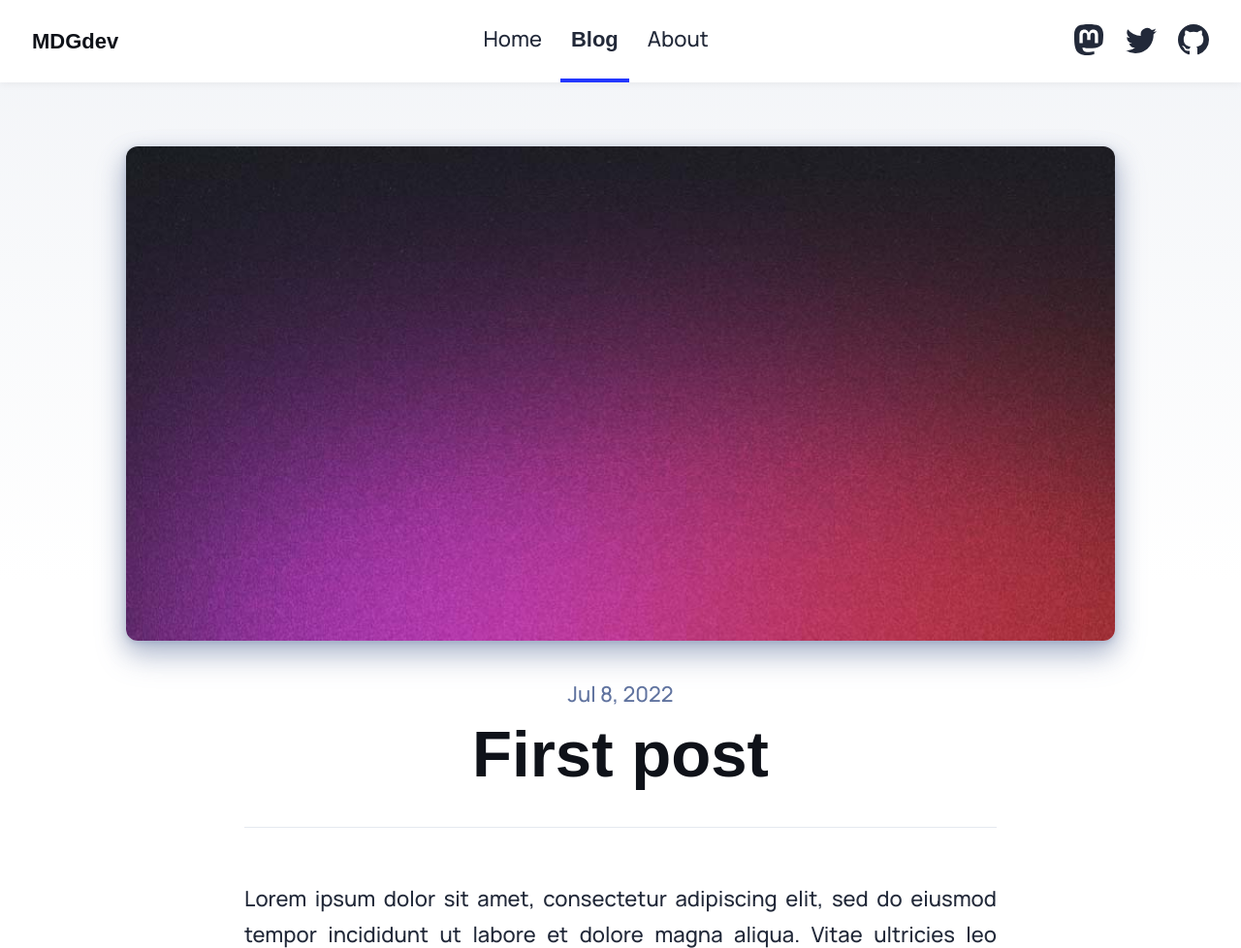
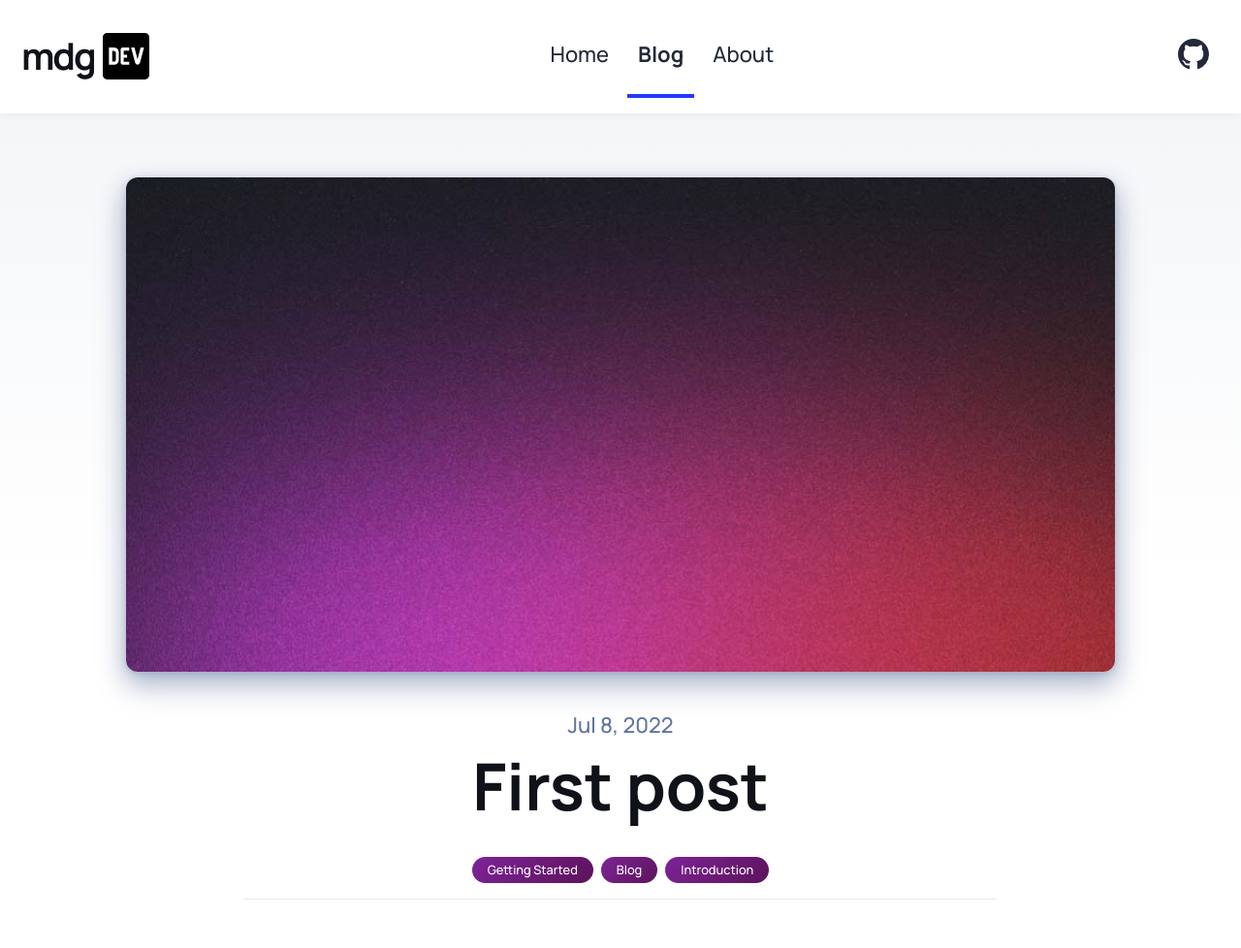
Before and after one commit to mdgdeveloper/mdgdev-blog, an Astro site: page /blog/first-post in a window 1280 px wide. Shown: the top 978 px of the page at 97% size. Built offline with nearby package versions, Linux system fonts and the light colour scheme; Astro itself is replaced by a stand-in of ours; a web font is replaced by a local one.

Commit message:
feat(main): Updated logo and fixed issues with fonts

```diff
--- a/src/components/Header.astro
+++ b/src/components/Header.astro
@@ -1,37 +1,27 @@
 ---
 import { SITE_TITLE } from "../consts";
 import HeaderLink from "./HeaderLink.astro";
+import DevLogo from "../assets/dev.svg";
 ---
 
 <header>
 	<nav>
-		<h2><a href="/">{SITE_TITLE}</a></h2>
+		<h2>
+			<a href="/">
+				<span class="logo-container">
+					<span class="mdg-text">mdg</span>
+					<img src={DevLogo.src} alt="dev" class="dev-logo" />
+				</span>
+			</a>
+		</h2>
 		<div class="internal-links">
 			<HeaderLink href="/">Home</HeaderLink>
 			<HeaderLink href="/blog">Blog</HeaderLink>
 			<HeaderLink href="/about">About</HeaderLink>
 		</div>
 		<div class="social-links">
-			<a href="https://m.webtoo.ls/@astro" target="_blank">
-				<span class="sr-only">Follow Astro on Mastodon</span>
-				<svg viewBox="0 0 16 16" aria-hidden="true" width="32" height="32"
-					><path
-						fill="currentColor"
-						d="M11.19 12.195c2.016-.24 3.77-1.475 3.99-2.603.348-1.778.32-4.339.32-4.339 0-3.47-2.286-4.488-2.286-4.488C12.062.238 10.083.017 8.027 0h-.05C5.92.017 3.942.238 2.79.765c0 0-2.285 1.017-2.285 4.488l-.002.662c-.004.64-.007 1.35.011 2.091.083 3.394.626 6.74 3.78 7.57 1.454.383 2.703.463 3.709.408 1.823-.1 2.847-.647 2.847-.647l-.06-1.317s-1.303.41-2.767.36c-1.45-.05-2.98-.156-3.215-1.928a3.614 3.614 0 0 1-.033-.496s1.424.346 3.228.428c1.103.05 2.137-.064 3.188-.189zm1.613-2.47H11.13v-4.08c0-.859-.364-1.295-1.091-1.295-.804 0-1.207.517-1.207 1.541v2.233H7.168V5.89c0-1.024-.403-1.541-1.207-1.541-.727 0-1.091.436-1.091 1.296v4.079H3.197V5.522c0-.859.22-1.541.66-2.046.456-.505 1.052-.764 1.793-.764.856 0 1.504.328 1.933.983L8 4.39l.417-.695c.429-.655 1.077-.983 1.934-.983.74 0 1.336.259 1.791.764.442.505.661 1.187.661 2.046v4.203z"
-					></path></svg
-				>
-			</a>
-			<a href="https://twitter.com/astrodotbuild" target="_blank">
-				<span class="sr-only">Follow Astro on Twitter</span>
-				<svg viewBox="0 0 16 16" aria-hidden="true" width="32" height="32"
-					><path
-						fill="currentColor"
-						d="M5.026 15c6.038 0 9.341-5.003 9.341-9.334 0-.14 0-.282-.006-.422A6.685 6.685 0 0 0 16 3.542a6.658 6.658 0 0 1-1.889.518 3.301 3.301 0 0 0 1.447-1.817 6.533 6.533 0 0 1-2.087.793A3.286 3.286 0 0 0 7.875 6.03a9.325 9.325 0 0 1-6.767-3.429 3.289 3.289 0 0 0 1.018 4.382A3.323 3.323 0 0 1 .64 6.575v.045a3.288 3.288 0 0 0 2.632 3.218 3.203 3.203 0 0 1-.865.115 3.23 3.23 0 0 1-.614-.057 3.283 3.283 0 0 0 3.067 2.277A6.588 6.588 0 0 1 .78 13.58a6.32 6.32 0 0 1-.78-.045A9.344 9.344 0 0 0 5.026 15z"
-					></path></svg
-				>
-			</a>
-			<a href="https://github.com/withastro/astro" target="_blank">
-				<span class="sr-only">Go to Astro's GitHub repo</span>
+			<a href="https://github.com/mdgdeveloper" target="_blank">
+				<span class="sr-only">Go to MDG's GitHub repo</span>
 				<svg viewBox="0 0 16 16" aria-hidden="true" width="32" height="32"
 					><path
 						fill="currentColor"
@@ -84,6 +74,27 @@ import HeaderLink from "./HeaderLink.astro";
 		flex-wrap: wrap;
 		gap: 0.5rem;
 	}
+
+	.logo-container {
+		display: flex;
+		justify-content: center;
+		align-items: center;
+		font-size: 2.4rem;
+		letter-spacing: -0.05em;
+		font-weight: 700;
+		color: rgb(var(--black));
+	}
+
+	.mdg-text {
+		font-family: "Manrope", sans-serif;
+		font-weight: 700;
+	}
+
+	.dev-logo {
+		width: 4rem;
+		height: 4rem;
+	}
+
 	@media (max-width: 720px) {
 		.social-links {
 			display: none;
@@ -98,5 +109,22 @@ import HeaderLink from "./HeaderLink.astro";
 		header {
 			padding: 0 0.5em;
 		}
+		.logo-container {
+			font-size: 1.25rem;
+		}
+		.dev-logo {
+			width: 1.75rem;
+			height: 1.75rem;
+		}
+	}
+
+	@media (max-width: 480px) {
+		.logo-container {
+			font-size: 1.1rem;
+		}
+		.dev-logo {
+			width: 1.5rem;
+			height: 1.5rem;
+		}
 	}
 </style>
--- a/src/content.config.ts
+++ b/src/content.config.ts
@@ -13,6 +13,7 @@ const blog = defineCollection({
 			pubDate: z.coerce.date(),
 			updatedDate: z.coerce.date().optional(),
 			heroImage: image().optional(),
+			tags: z.array(z.string()).optional(),
 		}),
 });
 
--- a/src/content/blog/first-post.md
+++ b/src/content/blog/first-post.md
@@ -3,6 +3,7 @@ title: 'First post'
 description: 'Lorem ipsum dolor sit amet'
 pubDate: 'Jul 08 2022'
 heroImage: '../../assets/blog-placeholder-3.jpg'
+tags: ['Getting Started', 'Blog', 'Introduction']
 ---
 
 Lorem ipsum dolor sit amet, consectetur adipiscing elit, sed do eiusmod tempor incididunt ut labore et dolore magna aliqua. Vitae ultricies leo integer malesuada nunc vel risus commodo viverra. Adipiscing enim eu turpis egestas pretium. Euismod elementum nisi quis eleifend quam adipiscing. In hac habitasse platea dictumst vestibulum. Sagittis purus sit amet volutpat. Netus et malesuada fames ac turpis egestas. Eget magna fermentum iaculis eu non diam phasellus vestibulum lorem. Varius sit amet mattis vulputate enim. Habitasse platea dictumst quisque sagittis. Integer quis auctor elit sed vulputate mi. Dictumst quisque sagittis purus sit amet.
--- a/src/content/blog/why-i-still-study-math-as-a-senior-engineer.md
+++ b/src/content/blog/why-i-still-study-math-as-a-senior-engineer.md
@@ -3,7 +3,7 @@ title: 'Why I Still Study Math as a Senior Engineer'
 description: 'A reflection on why I still study math as a senior engineer, not for credentials, but to sharpen how I think, build, and solve complex problems.'
 pubDate: 'Aug 10 2025'
 heroImage: '../../assets/math.jpg'
-
+tags: ['Mathematics', 'Engineering', 'Learning', 'Professional Development', 'Problem Solving']
 ---
 
 Most people assume that once you're deep into your career, juggling systems, writing production code, leading architecture decisions, you're done with math. You’ve made it past the formulas and the theorems. Math is for students. Algorithms are for search engines. Right?
--- /dev/null
+++ b/src/content/drafts/using-local-llm-with-ollama.md
@@ -0,0 +1,8 @@
+---
+title: 'Using Local LLM with Ollama'
+description: 'Exploring the integration of local large language models with the Ollama framework for enhanced AI capabilities.'
+pubDate: 'Aug 14 2025'
+heroImage: '../../assets/ollama.jpg'
+tags: ['AI', 'Ollama', 'LLM', 'Local Models']
+
+---
--- a/src/layouts/BlogPost.astro
+++ b/src/layouts/BlogPost.astro
@@ -8,7 +8,14 @@ import Header from "../components/Header.astro";
 
 type Props = CollectionEntry<"blog">["data"];
 
-const { title, description, pubDate, updatedDate, heroImage } = Astro.props;
+const {
+  title,
+  description,
+  pubDate,
+  updatedDate,
+  heroImage,
+  tags = [],
+} = Astro.props;
 ---
 
 <html lang="en">
@@ -63,6 +70,37 @@ const { title, description, pubDate, updatedDate, heroImage } = Astro.props;
         font-style: italic;
       }
 
+      .tags {
+        display: flex;
+        flex-wrap: wrap;
+        gap: 0.5rem;
+        margin: 1rem 0;
+        justify-content: center;
+      }
+
+      .tag {
+        background: linear-gradient(
+          135deg,
+          var(--tagaccent) 0%,
+          var(--tagaccent-dark) 100%
+        );
+        color: white;
+        padding: 0.45rem 1rem;
+        border-radius: 1rem;
+        font-size: 0.8rem;
+        font-weight: 500;
+        text-decoration: none;
+        transition: all 0.3s ease;
+        border: none;
+        cursor: pointer;
+      }
+
+      .tag:hover {
+        transform: translateY(-2px);
+        box-shadow: 0 4px 12px rgba(var(--tagaccent), 0.3);
+        color: white;
+      }
+
       @media (max-width: 768px) {
         .prose {
           padding: 0.5em;
@@ -82,6 +120,13 @@ const { title, description, pubDate, updatedDate, heroImage } = Astro.props;
         }
         .title h1 {
           font-size: 1.75rem;
+        }
+        .tags {
+          margin: 0.5rem 0;
+        }
+        .tag {
+          font-size: 0.7rem;
+          padding: 0.2rem 0.6rem;
         }
       }
     </style>
@@ -111,6 +156,15 @@ const { title, description, pubDate, updatedDate, heroImage } = Astro.props;
               }
             </div>
             <h1>{title}</h1>
+            {
+              tags && tags.length > 0 && (
+                <div class="tags">
+                  {tags.map((tag: string) => (
+                    <span class="tag">{tag}</span>
+                  ))}
+                </div>
+              )
+            }
             <hr />
           </div>
 
--- a/src/pages/index.astro
+++ b/src/pages/index.astro
@@ -9,12 +9,7 @@ import { SITE_DESCRIPTION, SITE_TITLE } from "../consts";
 
 // Get latest 3 blog posts
 const posts = (await getCollection("blog"))
-  .sort(
-    (
-      a,
-      b,
-    ) => b.data.pubDate.valueOf() - a.data.pubDate.valueOf(),
-  )
+  .sort((a, b) => b.data.pubDate.valueOf() - a.data.pubDate.valueOf())
   .slice(0, 3);
 ---
 
@@ -22,18 +17,7 @@ const posts = (await getCollection("blog"))
 <html lang="en">
   <head>
     <BaseHead title={SITE_TITLE} description={SITE_DESCRIPTION} />
-    <link rel="preconnect" href="https://fonts.googleapis.com" />
-    <link rel="preconnect" href="https://fonts.gstatic.com" crossorigin />
-    <link
-      href="https://fonts.googleapis.com/css2?family=Manrope:wght@200;300;400;500;600;700;800&display=swap"
-      rel="stylesheet"
-    />
     <style>
-      * {
-        font-family: "Manrope", sans-serif;
-        box-sizing: border-box;
-      }
-
       main {
         max-width: 1200px;
         margin: 0 auto;
--- a/src/styles/global.css
+++ b/src/styles/global.css
@@ -7,6 +7,8 @@
 :root {
 	--accent: #2337ff;
 	--accent-dark: #000d8a;
+	--tagaccent: #7d2398;
+	--tagaccent-dark: #5d135a;
 	--black: 15, 18, 25;
 	--gray: 96, 115, 159;
 	--gray-light: 229, 233, 240;
@@ -17,6 +19,7 @@
 }
 
 * {
+	font-family: "Manrope", sans-serif;
 	box-sizing: border-box;
 }
 
@@ -38,7 +41,7 @@
 
 @font-face {
 	font-family: "Manrope";
-	src: url("/fonts/Manrope-VariableFont_wght.ttf") format("woff");
+	src: url("/fonts/Manrope-VariableFont_wght.ttf");
 	font-weight: 500;
 	font-style: normal;
 	font-display: swap;
@@ -46,7 +49,7 @@
 
 @font-face {
 	font-family: "Manrope";
-	src: url("/fonts/Manrope-Bold.ttf") format("woff");
+	src: url("/fonts/Manrope-VariableFont_wght.ttf");
 	font-weight: 700;
 	font-style: normal;
 	font-display: swap;
```
Also changed, not shown: src/assets/dev.svg (added).
